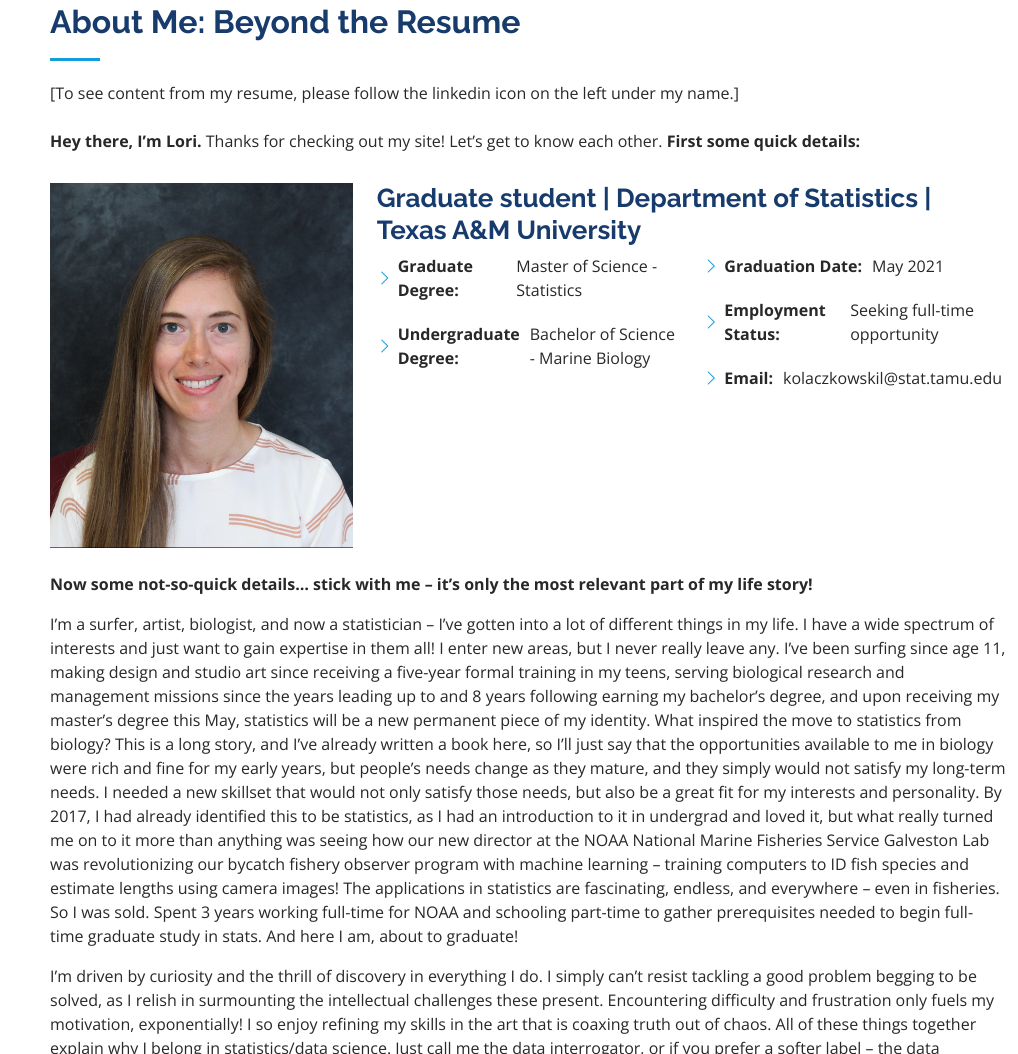
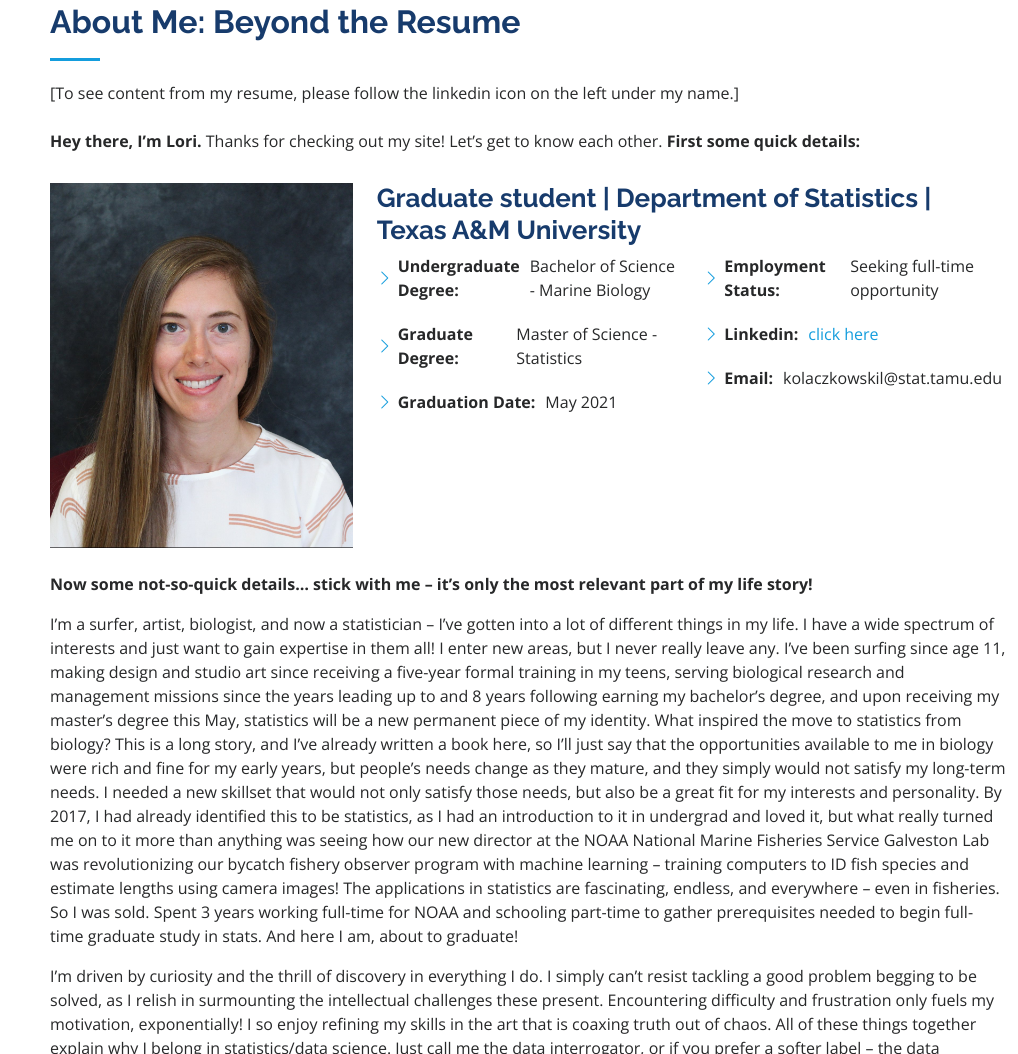
Before and after one commit to lori-kolaczkowski/lori-k.github.io, a plain HTML site: page index.html in a window 1280 px wide. Shown: the part 857-1911 px from the top of the page, without its empty margins (262-1280 px from the left). Drawn offline with nearby package versions, Linux system fonts and the light colour scheme; files whose address does not match are found by name.

Commit message:
rearrange about me details, add linkedin

```diff
--- a/index.html
+++ b/index.html
@@ -98,14 +98,16 @@
             <div class="row">
               <div class="col-xs-6 col-md-6 col-lg-6">
                 <ul>
+  		  <li><i class="bi bi-chevron-right"></i> <strong>Undergraduate Degree:</strong> <span>Bachelor of Science - Marine Biology</span></li>
                   <li><i class="bi bi-chevron-right"></i> <strong>Graduate Degree:</strong> <span>Master of Science - Statistics</span></li>
-		  <li><i class="bi bi-chevron-right"></i> <strong>Undergraduate Degree:</strong> <span>Bachelor of Science - Marine Biology</span></li>
+                  <li><i class="bi bi-chevron-right"></i> <strong>Graduation Date:</strong> <span>May 2021</span></li>
                 </ul>
               </div>
               <div class="col-xs-6 col-md-6 col-lg-6">
                 <ul>
-                  <li><i class="bi bi-chevron-right"></i> <strong>Graduation Date:</strong> <span>May 2021</span></li>
+
 		  <li><i class="bi bi-chevron-right"></i> <strong>Employment Status:</strong> <span>Seeking full-time opportunity</span></li>
+		  <li><i class="bi bi-chevron-right"></i> <strong>Linkedin:</strong><a href="https://www.linkedin.com/in/lori-kolaczkowski/"><span>click here</span></a></li>
 		  <li><i class="bi bi-chevron-right"></i> <strong>Email:</strong> <span>kolaczkowskil@stat.tamu.edu</span></li>
                 </ul>
               </div>
```
